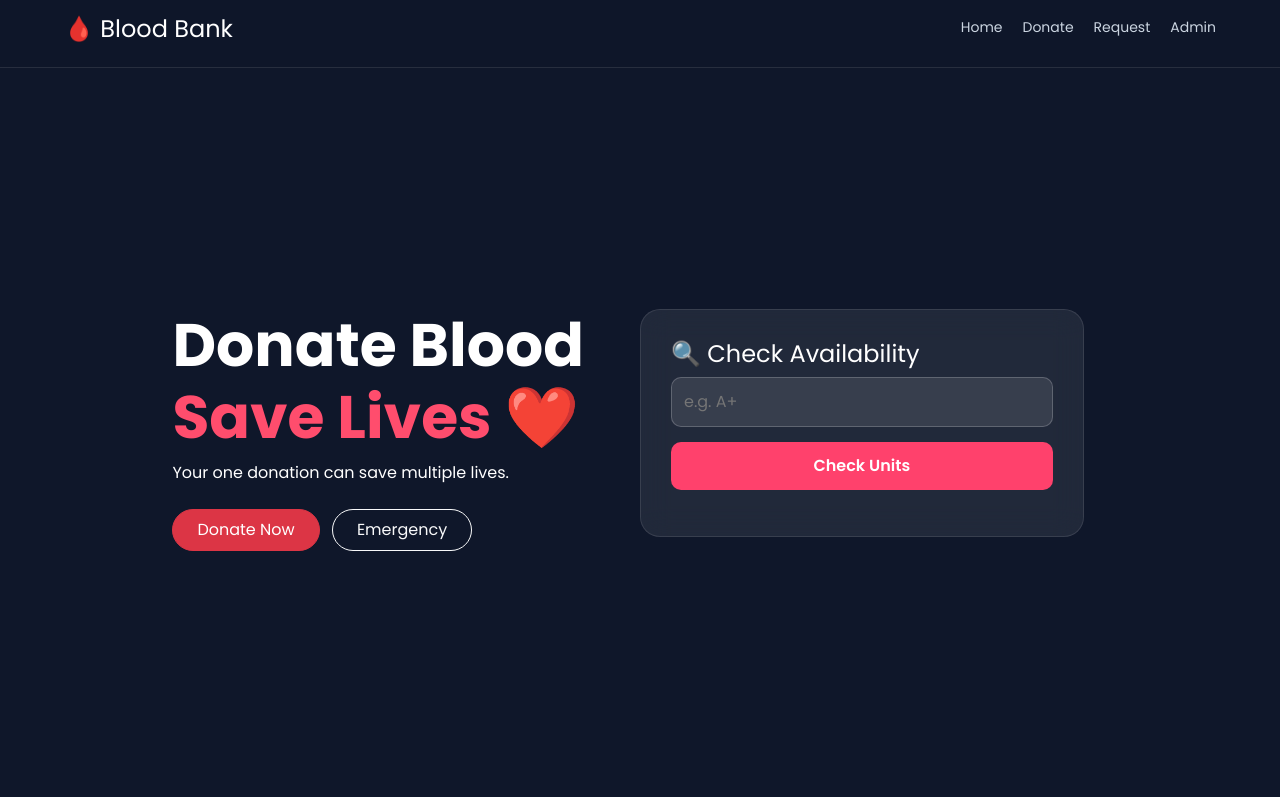
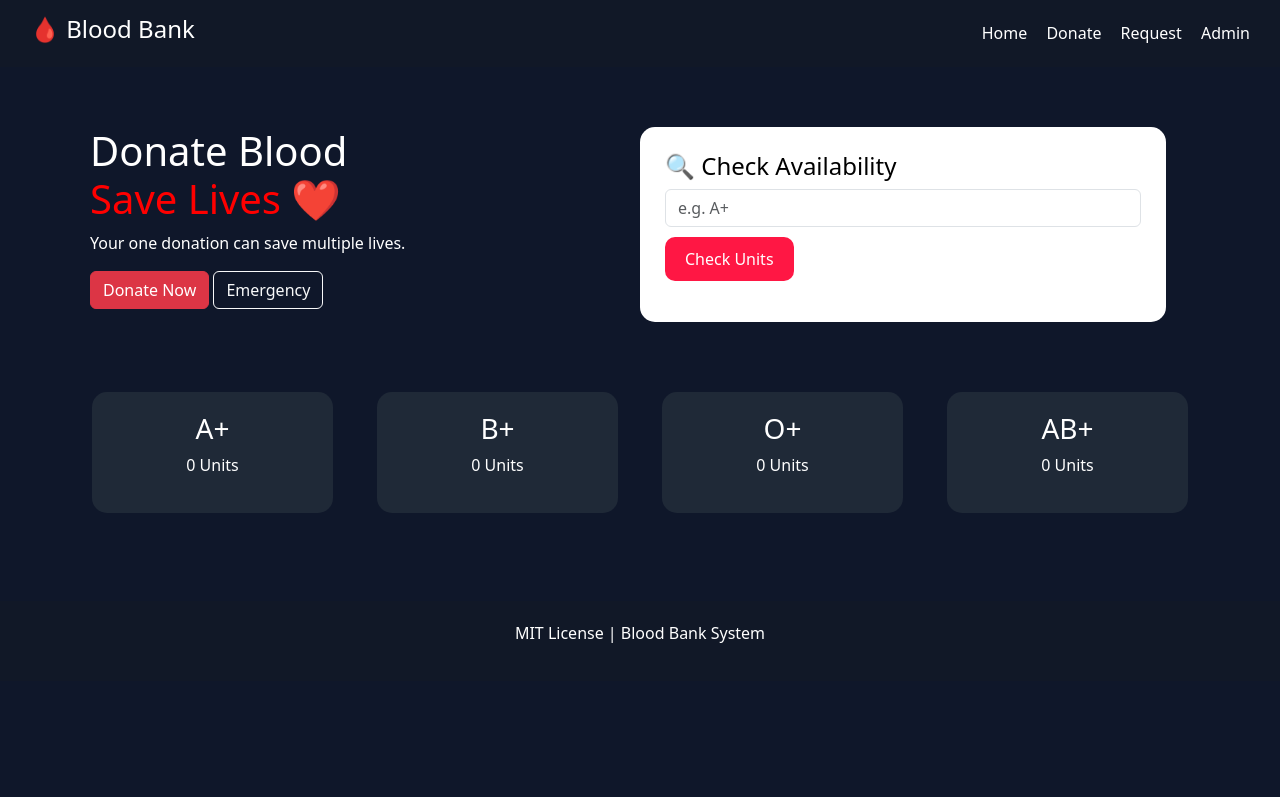
Before and after one commit to himubhatt2305-source/blood-bank-management-system, a website: page public/index.html in a window 1280 px wide. Both pictures are taken after a click on the button "Check Units". Shown: the top 797 px of the page. Drawn offline with nearby package versions, Linux system fonts and the light colour scheme; no server answers.

Commit message:
update index.html+server.js

```diff
--- a/public/index.html
+++ b/public/index.html
@@ -1,56 +1,188 @@
 <!DOCTYPE html>
 <html>
 <head>
+    <meta charset="UTF-8" />
+    <meta name="viewport" content="width=device-width, initial-scale=1.0">
+
+    <title>Blood Bank</title>
+
     <link href="https://cdn.jsdelivr.net/npm/bootstrap@5.3.0/dist/css/bootstrap.min.css" rel="stylesheet">
-    <link rel="stylesheet" href="style.css">
+
+    <style>
+        body{
+            background:#0f172a;
+            color:white;
+        }
+
+        .navbar-custom{
+            display:flex;
+            justify-content:space-between;
+            padding:15px 30px;
+            background:#111827;
+            align-items:center;
+        }
+
+        .nav-links a{
+            color:white;
+            margin-left:15px;
+            text-decoration:none;
+        }
+
+        .hero{
+            padding:60px 20px;
+        }
+
+        .card-box{
+            background:white;
+            color:black;
+            padding:25px;
+            border-radius:15px;
+        }
+
+        .btn-red{
+            background:#ff1744;
+            color:white;
+            border:none;
+            padding:10px 20px;
+            margin-top:10px;
+            border-radius:10px;
+        }
+
+        .stock-card{
+            padding:20px;
+            margin:10px;
+            border-radius:15px;
+            background:#1f2937;
+        }
+
+        .footer-license{
+            text-align:center;
+            padding:20px;
+            margin-top:30px;
+            background:#111827;
+        }
+    </style>
 </head>
+
 <body>
+
+<!-- NAVBAR -->
 <nav class="navbar-custom">
     <div class="logo"><h4>🩸 Blood Bank</h4></div>
-        <div class="nav-links"><a href="index.html">Home</a><a href="donate.html">Donate</a><a href="request.html">Request</a><a href="login.html">Admin</a></div>
+    <div class="nav-links">
+        <a href="index.html">Home</a>
+        <a href="donate.html">Donate</a>
+        <a href="request.html">Request</a>
+        <a href="login.html">Admin</a>
+    </div>
 </nav>
 
+<!-- HERO -->
 <div class="hero container">
     <div class="row w-100">
+
         <div class="col-md-6">
-                <h1>Donate Blood <br><span>Save Lives ❤️</span></h1>
+            <h1>Donate Blood <br><span style="color:red;">Save Lives ❤️</span></h1>
             <p>Your one donation can save multiple lives.</p>
-                <div class="mt-4">
-                    <a href="donate.html" class="btn btn-danger px-4 py-2 rounded-pill me-2">Donate Now</a>
-                    <a href="request.html" class="btn btn-outline-light px-4 py-2 rounded-pill">Emergency</a>
+
+            <a href="donate.html" class="btn btn-danger">Donate Now</a>
+            <a href="request.html" class="btn btn-outline-light">Emergency</a>
         </div>
-            </div>
+
         <div class="col-md-6">
             <div class="card-box">
                 <h4>🔍 Check Availability</h4>
-                    <input type="text" id="checkBG" placeholder="e.g. A+">
+
+                <input type="text" id="checkBG" class="form-control" placeholder="e.g. A+">
+
                 <button onclick="search()" class="btn-red">Check Units</button>
+
                 <p id="res" class="mt-3"></p>
             </div>
         </div>
+
     </div>
 </div>
 
+<!-- STOCK -->
 <div class="container pb-5">
     <div class="row text-center">
-            <div class="col-md-3"><div class="stock-card a-plus"><h3>A+</h3><p id="a-c">0 Units</p></div></div>
-            <div class="col-md-3"><div class="stock-card b-plus"><h3>B+</h3><p id="b-c">0 Units</p></div></div>
-            <div class="col-md-3"><div class="stock-card o-plus"><h3>O+</h3><p id="o-c">0 Units</p></div></div>
-            <div class="col-md-3"><div class="stock-card ab-plus"><h3>AB+</h3><p id="ab-c">0 Units</p></div></div>
+
+        <div class="col-md-3">
+            <div class="stock-card">
+                <h3>A+</h3>
+                <p id="a-c">0 Units</p>
             </div>
         </div>
 
+        <div class="col-md-3">
+            <div class="stock-card">
+                <h3>B+</h3>
+                <p id="b-c">0 Units</p>
+            </div>
+        </div>
+
+        <div class="col-md-3">
+            <div class="stock-card">
+                <h3>O+</h3>
+                <p id="o-c">0 Units</p>
+            </div>
+        </div>
+
+        <div class="col-md-3">
+            <div class="stock-card">
+                <h3>AB+</h3>
+                <p id="ab-c">0 Units</p>
+            </div>
+        </div>
+
+    </div>
+</div>
+
+<!-- FOOTER -->
 <footer class="footer-license">
-        <p>MIT License | Copyright (c) 2026 himubhatt2305-source</p>
+    <p>MIT License | Blood Bank System</p>
 </footer>
 
+<!-- SCRIPT -->
 <script>
-        fetch('/donors-count').then(r=>r.json()).then(d=>{
+
+/* LOAD DONORS COUNT (FIXED ROUTE) */
+fetch('/donors')
+.then(res => res.json())
+.then(d => {
+
     document.getElementById('a-c').innerText = d.Apos + " Units";
     document.getElementById('b-c').innerText = d.Bpos + " Units";
     document.getElementById('o-c').innerText = d.Opos + " Units";
     document.getElementById('ab-c').innerText = d.ABpos + " Units";
+
 });
+
+/* SEARCH FUNCTION (FIXED) */
+function search(){
+
+    const bg = document.getElementById("checkBG").value.trim().toUpperCase();
+
+    fetch('/donors')
+    .then(res => res.json())
+    .then(data => {
+
+        const found = data.total > 0;
+
+        if(found){
+            document.getElementById("res").innerHTML =
+            `<span style="color:lightgreen;">✅ Blood data available in system</span>`;
+        } else {
+            document.getElementById("res").innerHTML =
+            `<span style="color:red;">❌ No data found</span>`;
+        }
+
+    });
+
+}
+
 </script>
+
 </body>
 </html>
```
Also changed, not shown: server.js (+51 -31 lines). Lines whose indentation alone changed are shown as unchanged.
